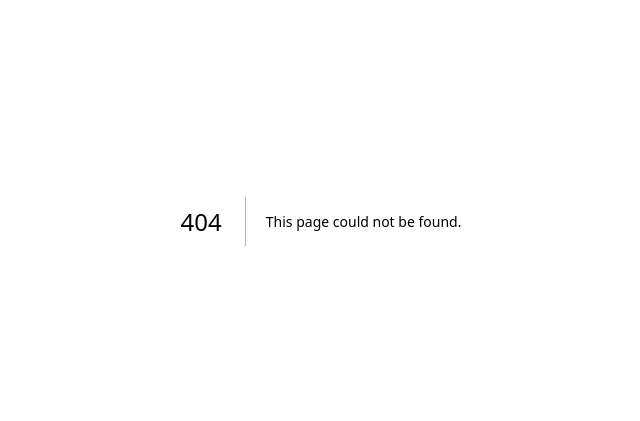
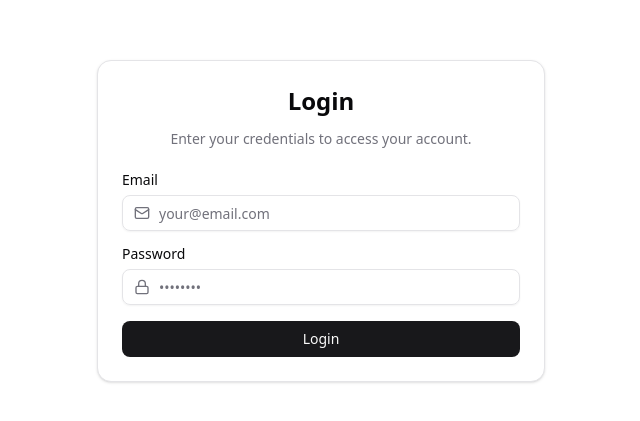
Before and after one commit to EduardoCerutti/todo-stuff, a Next.js app: page /login in a window 1280 px wide. Before the commit this address had no page. Shown: the part 179-600 px from the top of the page, without its empty margins (319-959 px from the left). Built offline with nearby package versions, Linux system fonts and the light colour scheme.

Commit message:
Create login page

```diff
--- /dev/null
+++ b/app/login/page.tsx
@@ -0,0 +1,120 @@
+'use client'
+
+import { useForm } from 'react-hook-form'
+import { zodResolver } from '@hookform/resolvers/zod'
+import * as z from 'zod'
+import { Mail, Lock } from 'lucide-react'
+import { Button } from '@/components/ui/button'
+import {
+  Card,
+  CardContent,
+  CardDescription,
+  CardHeader,
+  CardTitle,
+} from '@/components/ui/card'
+import {
+  Form,
+  FormControl,
+  FormField,
+  FormItem,
+  FormLabel,
+  FormMessage,
+} from '@/components/ui/form'
+import { Input } from '@/components/ui/input'
+
+const loginSchema = z.object({
+  email: z
+    .string()
+    .min(1, 'An email is required')
+    .regex(/^[^\s@]+@[^\s@]+.[^\s@]+$/, 'Invalid email'),
+  password: z
+    .string()
+    .min(1, 'A password is required')
+    .min(8, 'The password must be at least 8 characters long'),
+})
+
+type LoginFormValues = z.infer<typeof loginSchema>
+
+export default function LoginPage() {
+  const form = useForm<LoginFormValues>({
+    resolver: zodResolver(loginSchema),
+    defaultValues: {
+      email: '',
+      password: '',
+    },
+  })
+
+  const onSubmit = (data: LoginFormValues) => {
+    console.log('Login data:', data)
+  }
+
+  return (
+    <div className="flex min-h-screen items-center justify-center bg-background p-4">
+      <Card className="w-full max-w-md">
+        <CardHeader className="space-y-1">
+          <CardTitle className="text-2xl font-bold text-center">
+            Login
+          </CardTitle>
+          <CardDescription className="text-center">
+            Enter your credentials to access your account.
+          </CardDescription>
+        </CardHeader>
+        <CardContent>
+          <Form {...form}>
+            <form onSubmit={form.handleSubmit(onSubmit)} className="space-y-4">
+              <FormField
+                control={form.control}
+                name="email"
+                render={({ field }) => (
+                  <FormItem>
+                    <FormLabel>Email</FormLabel>
+                    <FormControl>
+                      <div className="relative">
+                        <Mail className="absolute left-3 top-1/2 size-4 -translate-y-1/2 text-muted-foreground" />
+                        <Input
+                          type="email"
+                          placeholder="your@email.com"
+                          className="pl-9"
+                          {...field}
+                        />
+                      </div>
+                    </FormControl>
+                    <FormMessage />
+                  </FormItem>
+                )}
+              />
+              <FormField
+                control={form.control}
+                name="password"
+                render={({ field }) => (
+                  <FormItem>
+                    <FormLabel>Password</FormLabel>
+                    <FormControl>
+                      <div className="relative">
+                        <Lock className="absolute left-3 top-1/2 size-4 -translate-y-1/2 text-muted-foreground" />
+                        <Input
+                          type="password"
+                          placeholder="••••••••"
+                          className="pl-9"
+                          {...field}
+                        />
+                      </div>
+                    </FormControl>
+                    <FormMessage />
+                  </FormItem>
+                )}
+              />
+              <Button
+                type="submit"
+                className="w-full"
+                disabled={form.formState.isSubmitting}
+              >
+                {form.formState.isSubmitting ? 'Entrando...' : 'Login'}
+              </Button>
+            </form>
+          </Form>
+        </CardContent>
+      </Card>
+    </div>
+  )
+}
```
